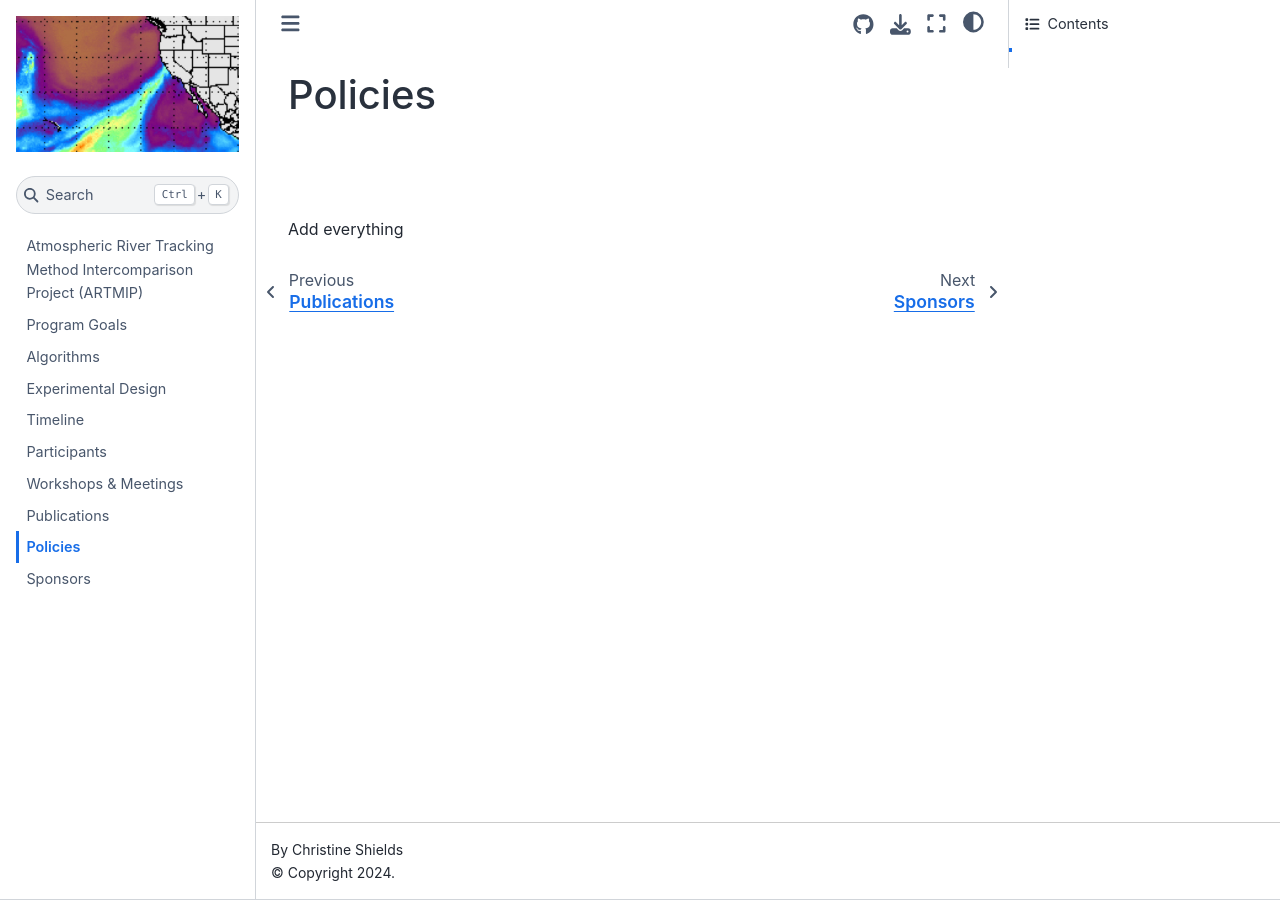
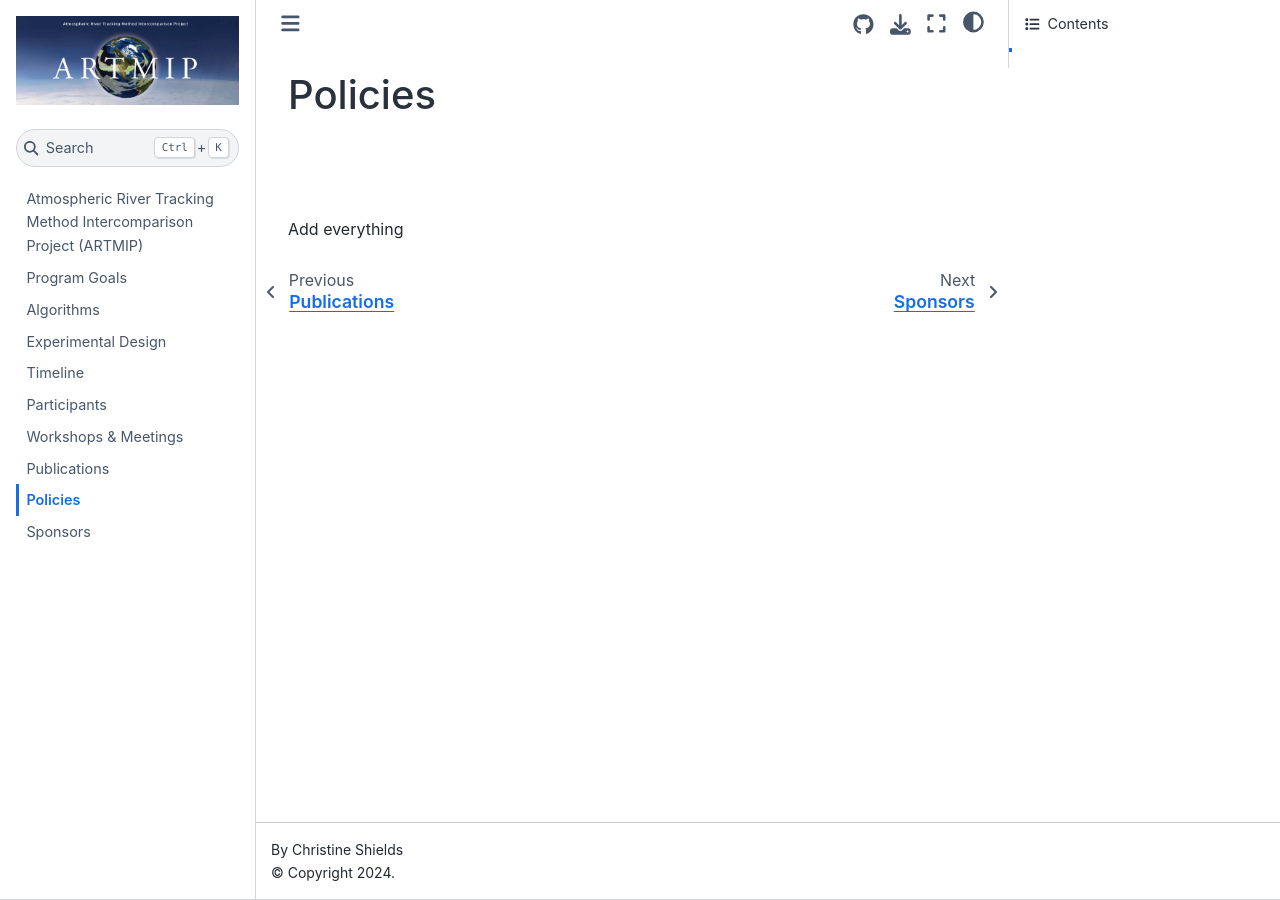
Before and after one commit to NCAR/ARTMIP, a Jupyter Book: the page built from book/policies.md, in a window 1280 px wide. Built offline with Jupyter Book 1.0.4 settings and Sphinx 7.4.7 and the Sphinx Book theme 1.1.4, drawn with Linux system fonts in a browser that asks for light colours.

Commit message:
Change logo

```diff
--- a/book/_config.yml
+++ b/book/_config.yml
@@ -8,7 +8,7 @@
 title                       : ARTMIP  # The title of the book
 author                      : Christine Shields  # The author of the book
 copyright                   : "2024"  # Copyright year to be placed in the footer
-logo                        : ARTMIP_2017Feb10.OrovilleDamCrisis-cropped.jpg  # A path to the book logo
+logo                        : ARTMIP_logo.jpg  # A path to the book logo
 
 # Whether to reexecute notebooks on each build.
 # See https://jupyterbook.org/content/execute.html
```
